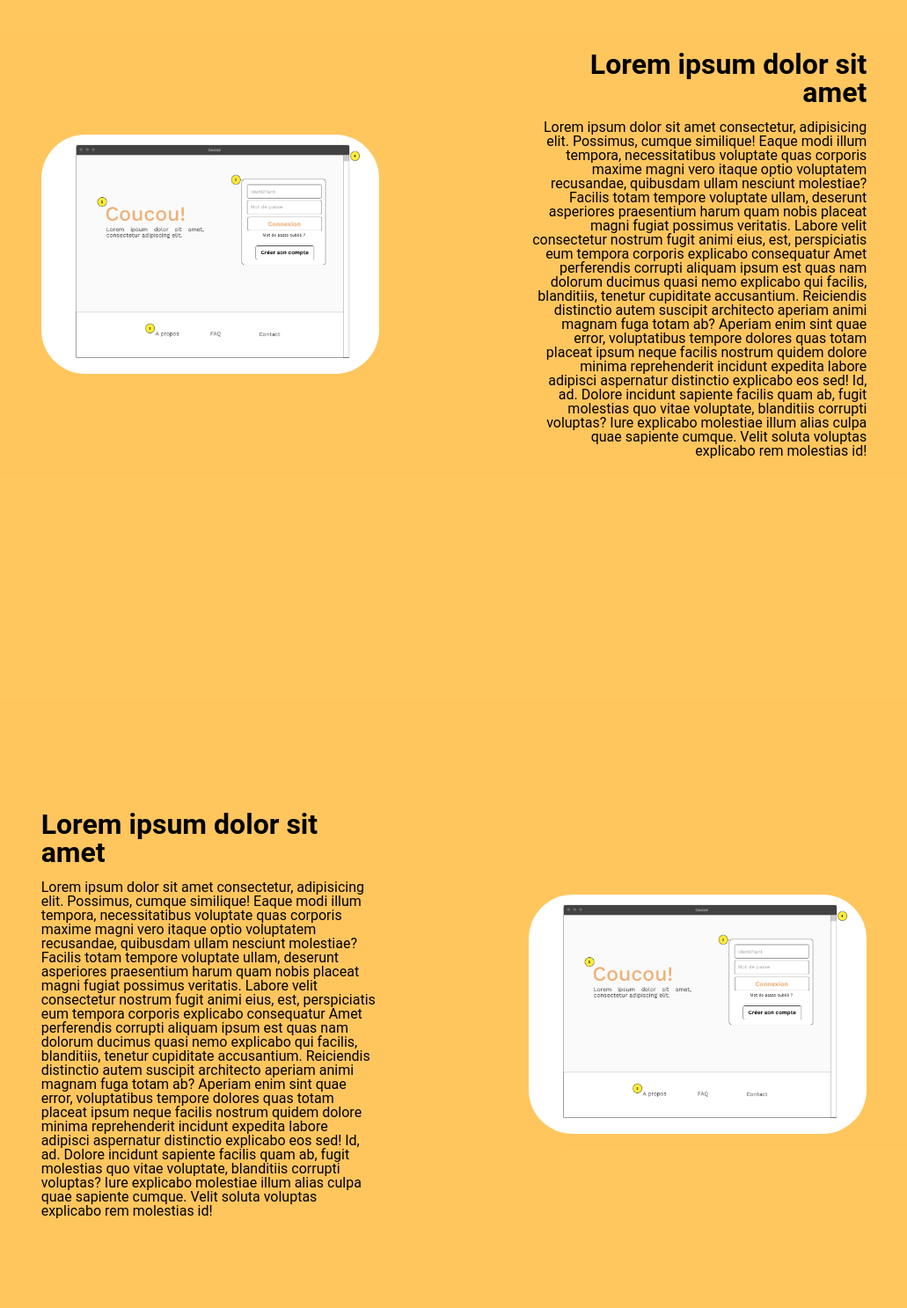
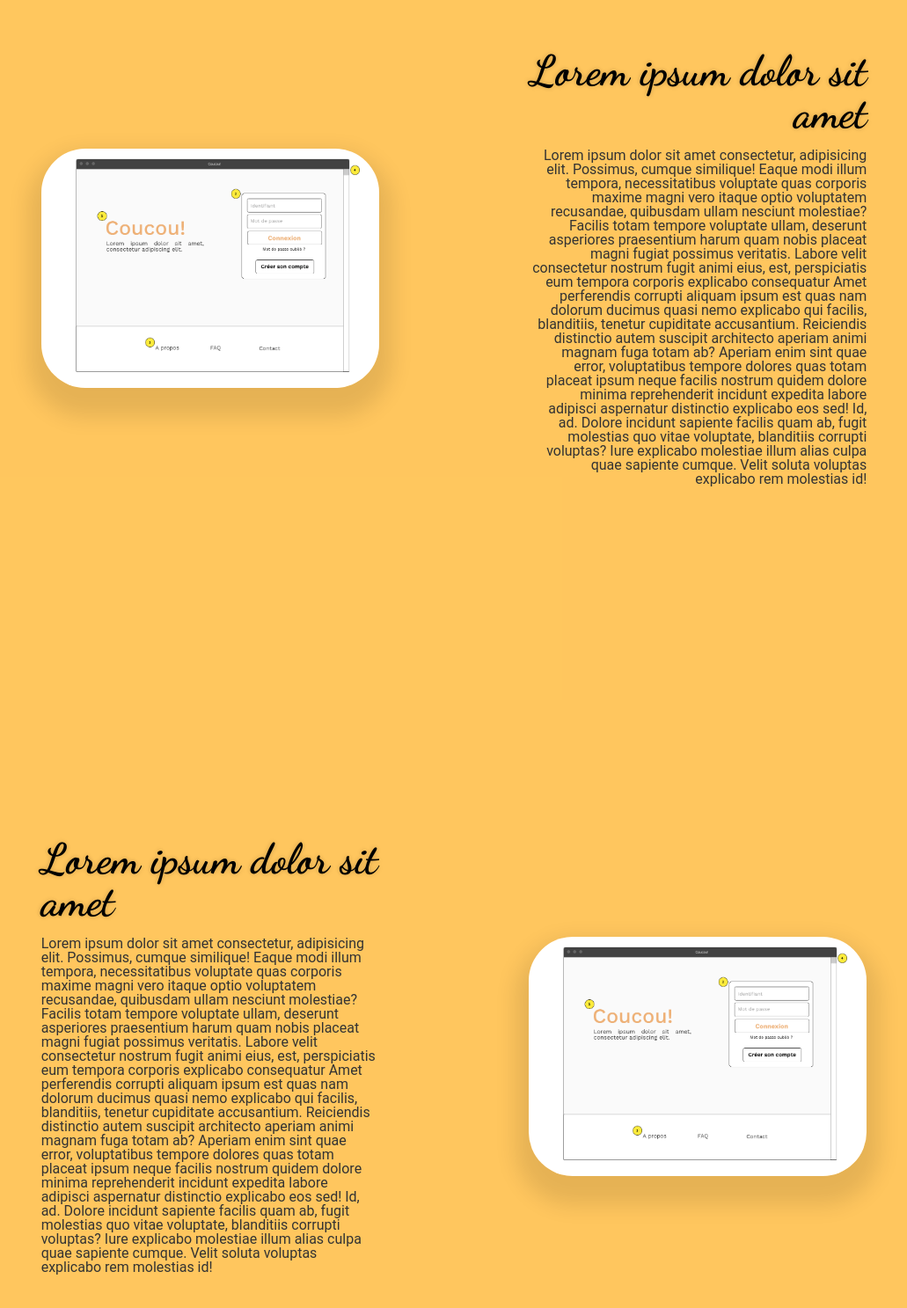
Before and after one commit to theodorebing/projet-coucou, a React app: page / in a window 1280 px wide. Shown: the part 983-2470 px from the top of the page at 88% size, without its empty margins (124-1155 px from the left). Built offline with nearby package versions, Linux system fonts and the light colour scheme.

Commit message:
added styles and adjusting css classnames

```diff
--- a/src/components/Index/index.js
+++ b/src/components/Index/index.js
@@ -13,32 +13,32 @@ const Index = () => (
     <div className="index-connexion">
       <div className="index-connexion-div">
         {/* <img src={logo} alt="Logo" className="index-logo" /> */}
-        <span className="index-connexion-div-logo">Coucou !</span>
+        <span className="index-connexion-div-logo index-text-shadow">Coucou !</span>
         <p className="index-connexion-div-text">Lorem ipsum dolor, sit amet consectetur adipisicing elit. Doloribus ex itaque consequuntur commodi eum error temporibus, ipsam rerum atque aspernatur accusamus dolorem, aperiam iure non, placeat mollitia laudantium molestias blanditiis!
         </p>
       </div>
 
-      <form action="submit" className="index-connexion-form">
+      <form action="submit" className="index-connexion-form index-shadow">
         <input type="text" className="index-connexion-form-input" />
       </form>
     </div>
 
     <div className="index-presentation1">
-      <img src={wfindex} alt="presentation1" className="index-presentation1-img" />
+      <img src={wfindex} alt="presentation1" className="index-img index-shadow" />
       <span className="index-presentation1-span">
-        <h2 className="index-presentation1-span-h2">Lorem ipsum dolor sit amet</h2>
-        <p className="index-presentation1-span-text">Lorem ipsum dolor sit amet consectetur, adipisicing elit. Possimus, cumque similique! Eaque modi illum tempora, necessitatibus voluptate quas corporis maxime magni vero itaque optio voluptatem recusandae, quibusdam ullam nesciunt molestiae? Facilis totam tempore voluptate ullam, deserunt asperiores praesentium harum quam nobis placeat magni fugiat possimus veritatis. Labore velit consectetur nostrum fugit animi eius, est, perspiciatis eum tempora corporis explicabo consequatur Amet perferendis corrupti aliquam ipsum est quas nam dolorum ducimus quasi nemo explicabo qui facilis, blanditiis, tenetur cupiditate accusantium. Reiciendis distinctio autem suscipit architecto aperiam animi magnam fuga totam ab? Aperiam enim sint quae error, voluptatibus tempore dolores quas totam placeat ipsum neque facilis nostrum quidem dolore minima reprehenderit incidunt expedita labore adipisci aspernatur distinctio explicabo eos sed! Id, ad. Dolore incidunt sapiente facilis quam ab, fugit molestias quo vitae voluptate, blanditiis corrupti voluptas? Iure explicabo molestiae illum alias culpa quae sapiente cumque. Velit soluta voluptas explicabo rem molestias id!
+        <h2 className="index-h2 index-text-shadow">Lorem ipsum dolor sit amet</h2>
+        <p className="index-presentation1-span-text index-presentation-text">Lorem ipsum dolor sit amet consectetur, adipisicing elit. Possimus, cumque similique! Eaque modi illum tempora, necessitatibus voluptate quas corporis maxime magni vero itaque optio voluptatem recusandae, quibusdam ullam nesciunt molestiae? Facilis totam tempore voluptate ullam, deserunt asperiores praesentium harum quam nobis placeat magni fugiat possimus veritatis. Labore velit consectetur nostrum fugit animi eius, est, perspiciatis eum tempora corporis explicabo consequatur Amet perferendis corrupti aliquam ipsum est quas nam dolorum ducimus quasi nemo explicabo qui facilis, blanditiis, tenetur cupiditate accusantium. Reiciendis distinctio autem suscipit architecto aperiam animi magnam fuga totam ab? Aperiam enim sint quae error, voluptatibus tempore dolores quas totam placeat ipsum neque facilis nostrum quidem dolore minima reprehenderit incidunt expedita labore adipisci aspernatur distinctio explicabo eos sed! Id, ad. Dolore incidunt sapiente facilis quam ab, fugit molestias quo vitae voluptate, blanditiis corrupti voluptas? Iure explicabo molestiae illum alias culpa quae sapiente cumque. Velit soluta voluptas explicabo rem molestias id!
         </p>
       </span>
     </div>
 
     <div className="index-presentation2">
       <span className="index-presentation2-span">
-        <h2 className="index-presentation2-span-h2">Lorem ipsum dolor sit amet</h2>
-        <p className="index-presentation2-span-text">Lorem ipsum dolor sit amet consectetur, adipisicing elit. Possimus, cumque similique! Eaque modi illum tempora, necessitatibus voluptate quas corporis maxime magni vero itaque optio voluptatem recusandae, quibusdam ullam nesciunt molestiae? Facilis totam tempore voluptate ullam, deserunt asperiores praesentium harum quam nobis placeat magni fugiat possimus veritatis. Labore velit consectetur nostrum fugit animi eius, est, perspiciatis eum tempora corporis explicabo consequatur Amet perferendis corrupti aliquam ipsum est quas nam dolorum ducimus quasi nemo explicabo qui facilis, blanditiis, tenetur cupiditate accusantium. Reiciendis distinctio autem suscipit architecto aperiam animi magnam fuga totam ab? Aperiam enim sint quae error, voluptatibus tempore dolores quas totam placeat ipsum neque facilis nostrum quidem dolore minima reprehenderit incidunt expedita labore adipisci aspernatur distinctio explicabo eos sed! Id, ad. Dolore incidunt sapiente facilis quam ab, fugit molestias quo vitae voluptate, blanditiis corrupti voluptas? Iure explicabo molestiae illum alias culpa quae sapiente cumque. Velit soluta voluptas explicabo rem molestias id!
+        <h2 className="index-h2 index-text-shadow">Lorem ipsum dolor sit amet</h2>
+        <p className="index-presentation2-span-text index-presentation-text">Lorem ipsum dolor sit amet consectetur, adipisicing elit. Possimus, cumque similique! Eaque modi illum tempora, necessitatibus voluptate quas corporis maxime magni vero itaque optio voluptatem recusandae, quibusdam ullam nesciunt molestiae? Facilis totam tempore voluptate ullam, deserunt asperiores praesentium harum quam nobis placeat magni fugiat possimus veritatis. Labore velit consectetur nostrum fugit animi eius, est, perspiciatis eum tempora corporis explicabo consequatur Amet perferendis corrupti aliquam ipsum est quas nam dolorum ducimus quasi nemo explicabo qui facilis, blanditiis, tenetur cupiditate accusantium. Reiciendis distinctio autem suscipit architecto aperiam animi magnam fuga totam ab? Aperiam enim sint quae error, voluptatibus tempore dolores quas totam placeat ipsum neque facilis nostrum quidem dolore minima reprehenderit incidunt expedita labore adipisci aspernatur distinctio explicabo eos sed! Id, ad. Dolore incidunt sapiente facilis quam ab, fugit molestias quo vitae voluptate, blanditiis corrupti voluptas? Iure explicabo molestiae illum alias culpa quae sapiente cumque. Velit soluta voluptas explicabo rem molestias id!
         </p>
       </span>
-      <img src={wfindex} alt="presentation2" className="index-presentation2-img" />
+      <img src={wfindex} alt="presentation2" className="index-img index-shadow" />
     </div>
 
   </div>
--- a/src/components/Index/styles.scss
+++ b/src/components/Index/styles.scss
@@ -59,17 +59,12 @@
       width: 30%;
       text-align: right;
       font-family: vars.$font-button;
-
-      &-h2 {
-        margin-bottom: 1rem;;
-        font-weight: 700;
-        font-size: 2rem;
-      }
-      &-text {
-
-      }
     }
 
+  }
+
+  &-text-shadow {
+    text-shadow: 1px 1px 5px rgba(0, 0, 0, 0.1), -1px -1px 5px rgba(0, 0, 0, 0.1);
   }
 
   &-presentation2 {
@@ -78,26 +73,28 @@
     justify-content: space-evenly;
     align-items: center;
 
-    &-img {
-      width: 30%;
-      border-radius: 50px;
-    }
-
     &-span {
       width: 30%;
       text-align: left;
       font-family: vars.$font-button;
-
-      &-h2 {
-        margin-bottom: 1rem;;
-        font-weight: 700;
-        font-size: 2rem;
-      }
-      &-text {
-
-      }
     }
-
+  }
+  &-img {
+    width: 30%;
+    border-radius: 50px;
   }
 
+  &-shadow {
+    box-shadow: 0px 18px 25px 15px rgba(0, 0, 0, 0.1);
+  }
+
+  &-h2 {
+    font-family: vars.$font-coucou;
+    margin-bottom: 1rem;
+    font-weight: 700;
+    font-size: 3rem;
+  }
+  &-presentation-text {
+    color: vars.$lightblack-color;
+  }
 }
--- a/src/styles/_vars.scss
+++ b/src/styles/_vars.scss
@@ -5,6 +5,7 @@ $font-button: 'Roboto', sans-serif;
 // COLORS
 $border-color: #cacaca46;
 $white-color: rgb(255, 255, 255);
+$lightblack-color: #333;
 $grey-color: #666;
 $lightgrey-color: #888;
 $main-color: #ffb731c7;
```
